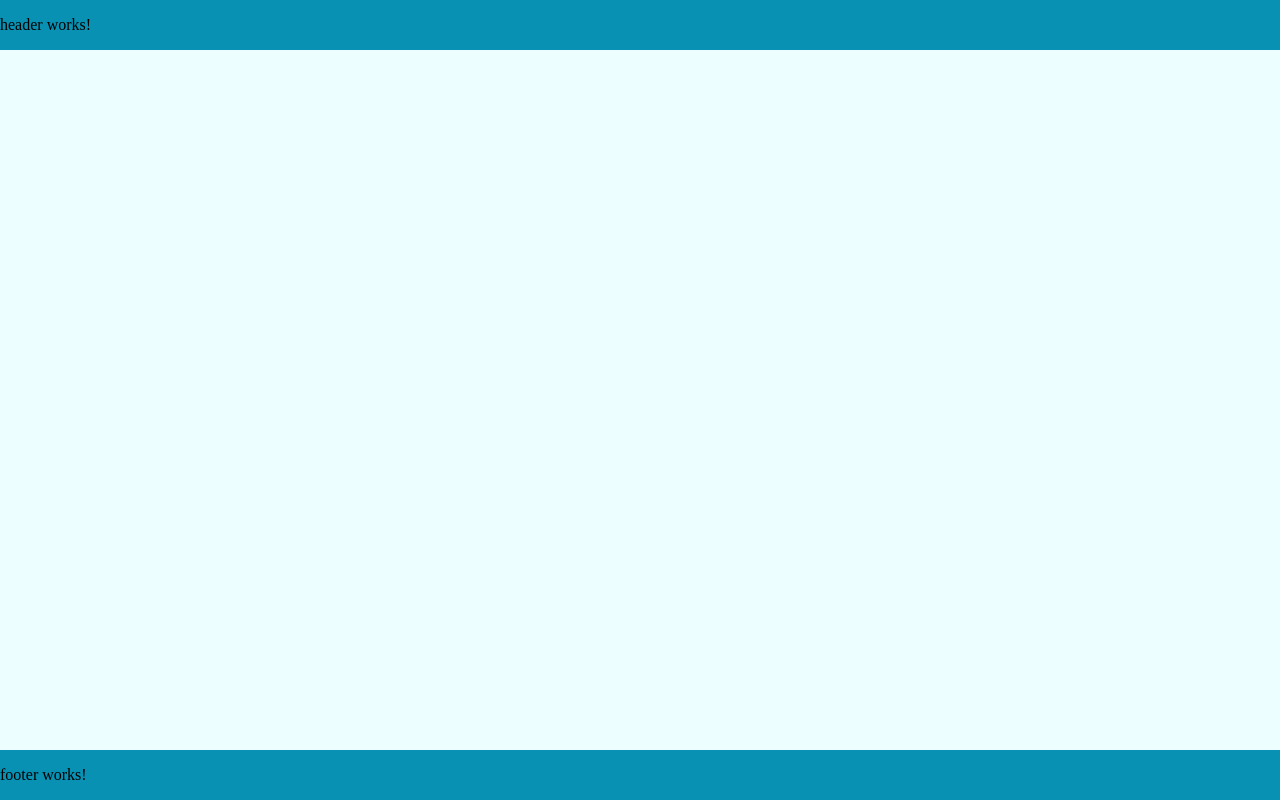
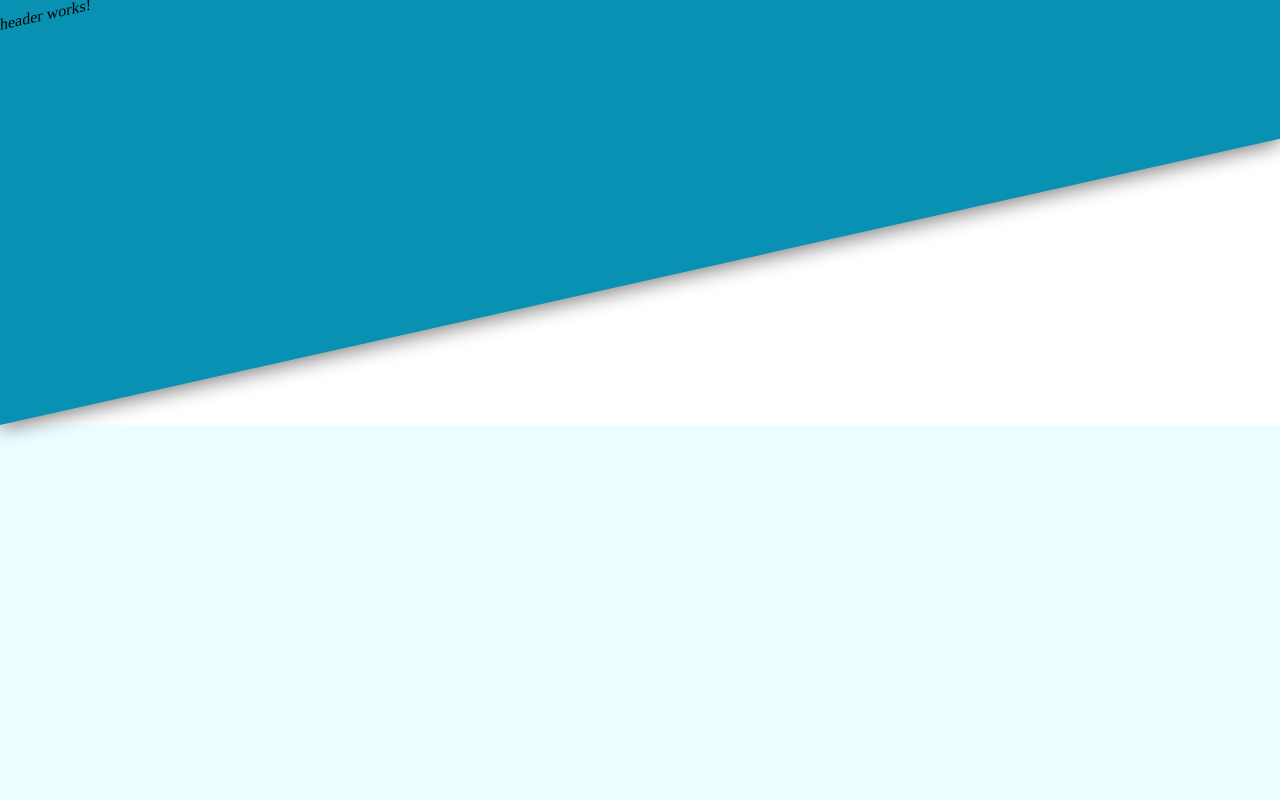
Before and after one commit to Benjamin-Re/portfolio-app, an Angular app: page / in a window 1280 px wide. Shown: the top 800 px of the page. Built offline with nearby package versions, Linux system fonts and the light colour scheme.

Commit message:
Style page in three sections and add slight skew to the header

```diff
--- a/src/app/app.css
+++ b/src/app/app.css
@@ -1,10 +1,11 @@
 :host {
     display: flex;
     flex-direction: column;
-    min-height: 100vh;
+    min-height: 200vh;
 }
 
 .main {
-    flex: 1;
+    flex: 2;
     background-color: #ECFEFF;
+
 }
--- a/src/app/footer/footer.css
+++ b/src/app/footer/footer.css
@@ -1,3 +1,4 @@
 :host {
     background-color: #0891B2;
+    flex: 1;
 }
--- a/src/app/header/header.css
+++ b/src/app/header/header.css
@@ -1,3 +1,11 @@
 :host {
     background-color: #0891B2;
+    flex: 1;
+
+    transform: skewY(-0.22rad);
+
+    transform-origin: top left;
+
+    box-shadow: 0 4px 20px gray;
+
 }
```
